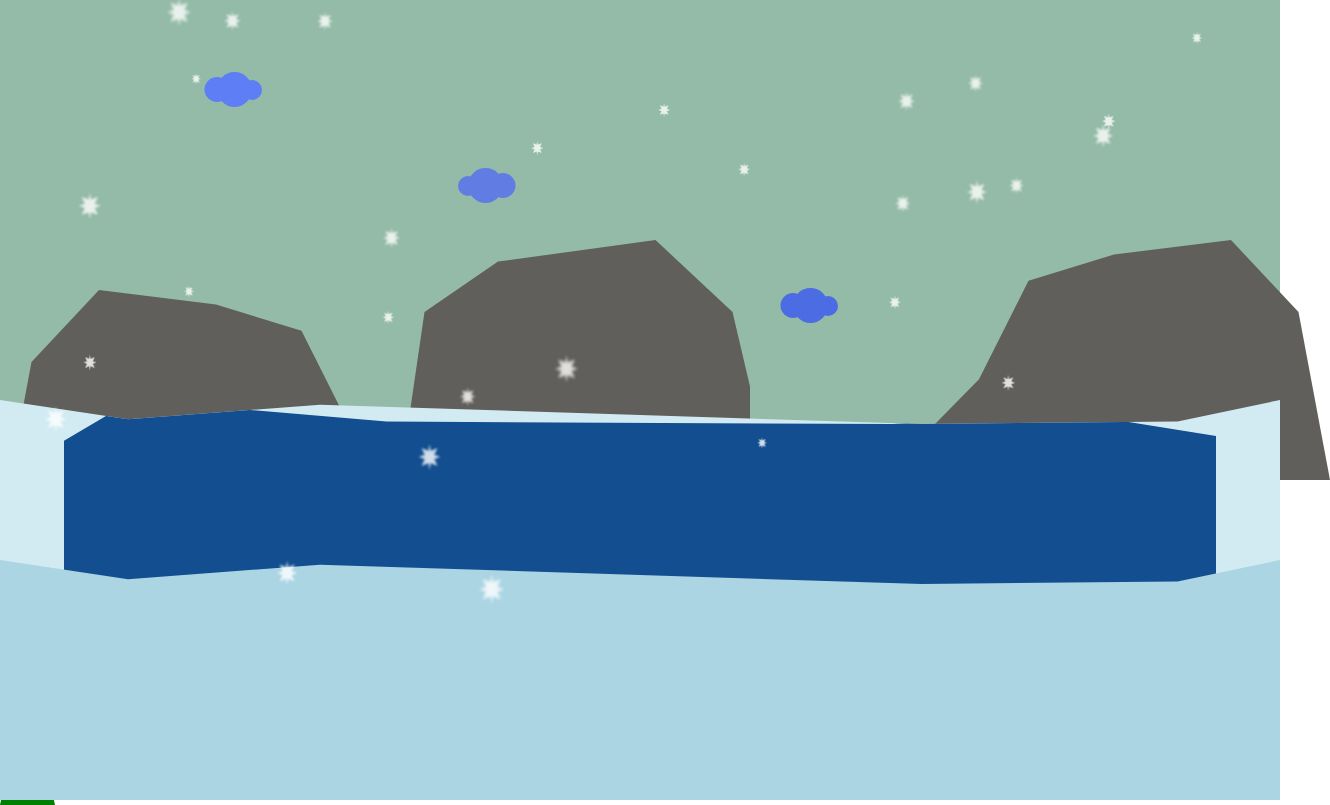
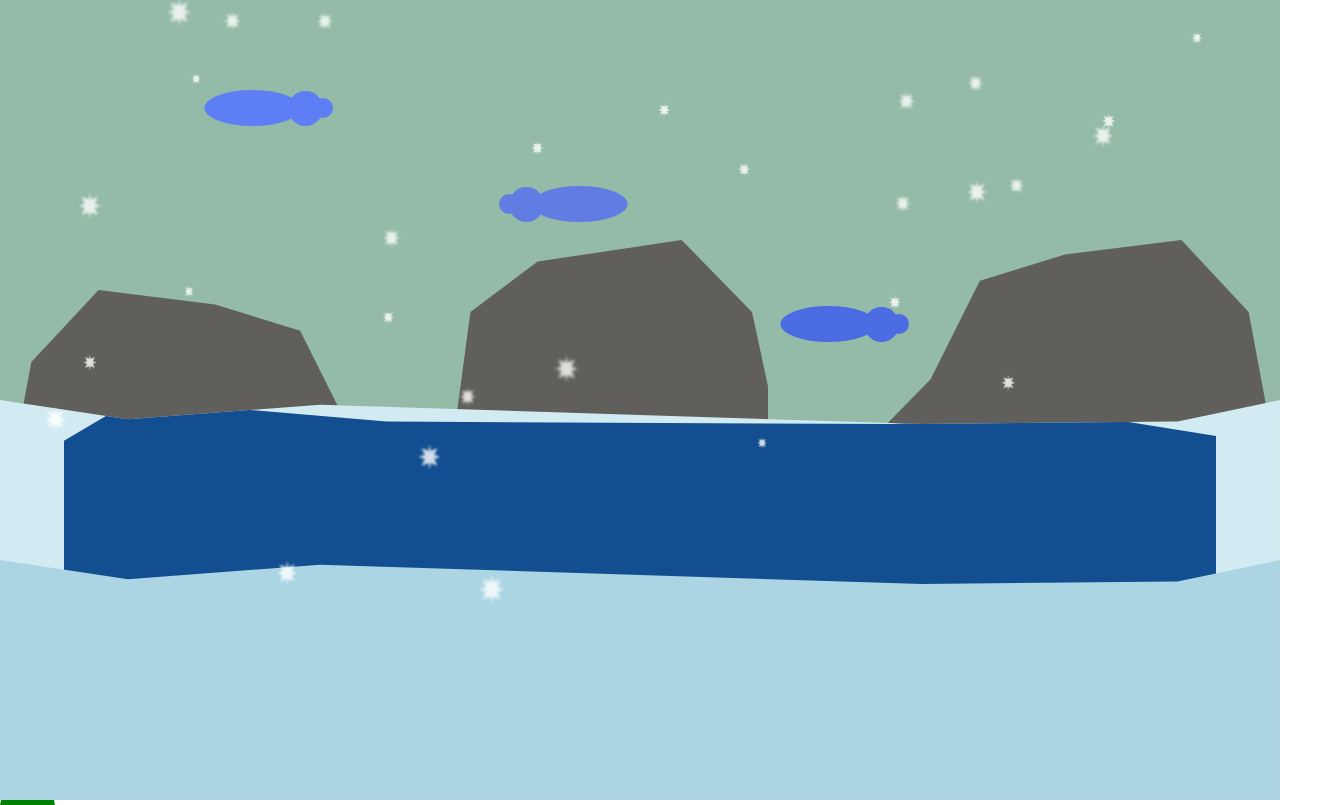
Before and after one commit to bembit/snow-paint, a plain HTML site: page index.html in a window 1280 px wide. Shown: the whole page, 1330 px wide, since content can reach past the window. Drawn offline with Linux system fonts and the light colour scheme.

Commit message:
reworking pxes to %s

```diff
--- a/styles.css
+++ b/styles.css
@@ -86,6 +86,9 @@ body {
     position: absolute;
     display: flex;
     align-items: center;
+    /* rew */
+    width: 15%;
+    height: 15%;
 }
 
 .cloud > div {
@@ -93,8 +96,8 @@ body {
 }
 
 .cloud > div:nth-of-type(1) {
-    width: 25px;
-    height: 25px;
+    width: 50%;
+    height: 50%;
     transform: translateX(12.5px);
 }
 
@@ -147,7 +150,7 @@ body {
     top: 0;
     height: 100%;
     /* height: 80%; */
-    width: 250px;
+    /* width: 250px; */
     background-color: rgb(97, 95, 91);
     z-index: 100;
 }
@@ -156,21 +159,21 @@ body {
 
 .mountain-1 {
     left: 0;
-    width: 450px;
+    width: 35%;
     transform: translateY(50px);
     clip-path: polygon(22% 0, 48% 6%, 67% 17%, 78% 58%, 100% 100%, 0 100%, 7% 30%);
 
 }
 
 .mountain-2 {
-    left: 400px;
-    width: 350px;
+    left: 35%;
+    width: 25%;
     clip-path: polygon(28% 9%, 73% 0, 95% 30%, 100% 61%, 100% 100%, 0 100%, 7% 30%);
 }
 
 .mountain-3 {
-    left: 880px;
-    width: 450px;
+    left: 65%;
+    width: 35%;
     clip-path: polygon(22% 0, 48% 6%, 67% 17%, 78% 58%, 100% 100%, 0 100%, 7% 30%);
     /* transform: skew(-180deg); */
     transform: rotateY(-180deg);
```
